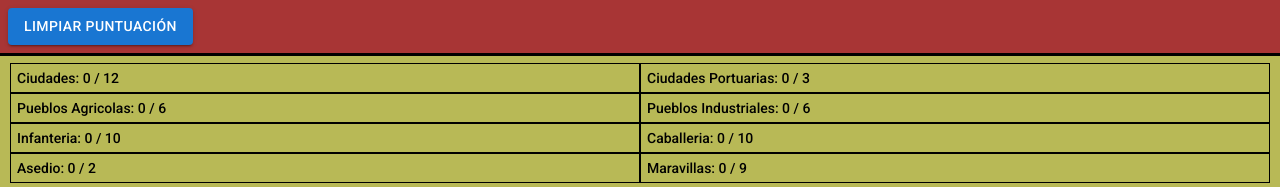
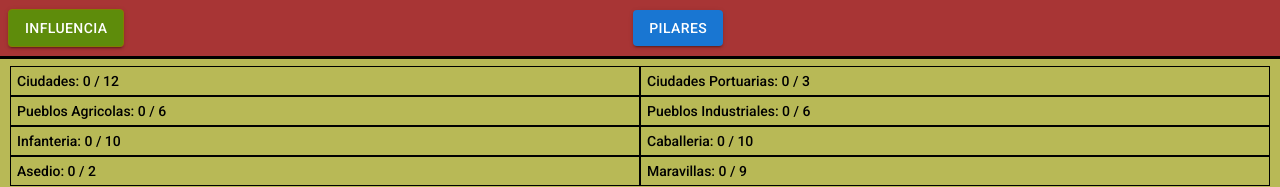
Before and after one commit to FedeGB/mosaic-webapp, a React (Vite) app: page /mosaic-webapp/influence in a window 1280 px wide. Shown: the top 187 px of the page. Built offline with nearby package versions, Linux system fonts and the light colour scheme; some icons are missing.

Commit message:
feat: fix routing and readding pillars route

```diff
--- a/package.json
+++ b/package.json
@@ -20,6 +20,7 @@
     "react": "^19.2.0",
     "react-dom": "^19.2.0",
     "react-router": "^7.13.1",
+    "react-router-dom": "^7.13.1",
     "sass": "^1.97.3",
     "zustand": "^5.0.11"
   },
--- a/src/App.tsx
+++ b/src/App.tsx
@@ -1,4 +1,4 @@
-import { Routes, Route } from 'react-router'
+import { Routes, Route, Navigate } from 'react-router'
 import Header from './components/Header/Header'
 import Influence from './containers/Influence/Influence'
 import CivilizationPillars from './containers/CivilizationPillars/CivilizationPillars'
@@ -12,7 +12,7 @@ function App() {
     <div className={styles.app}>
       <Header />
       <Routes>
-        <Route path="/" element={<Influence />} />
+        <Route path="/" element={<Navigate to="/influence" replace />} />
         <Route path="/influence" element={<Influence />} />
         <Route path="/civilization-pillars" element={<CivilizationPillars />} />
         <Route path="/victory-points" element={<VictoryPoints />} />
--- a/src/components/Header/Header.module.scss
+++ b/src/components/Header/Header.module.scss
@@ -10,4 +10,9 @@
     position: sticky;
     top: 0;
     z-index: 1000;
+
+    &-clear {
+        position: absolute;
+        right: 8px;
+    }
 }
--- a/src/components/Header/Header.tsx
+++ b/src/components/Header/Header.tsx
@@ -1,27 +1,37 @@
-// import { NavLink } from 'react-router'
-import { Button } from '@mui/material'
+import { NavLink } from 'react-router'
+import { useNavigate } from "react-router-dom";
+import { Button, IconButton } from '@mui/material'
+import DeleteIcon from '@mui/icons-material/Delete';
 import { useRegionsStore } from '../../store/regionsStore'
 
 import styles from  './Header.module.scss'
 
 const Header = () => {
-    // const isActiveStyle = (isActive: boolean) => {
-    //     return isActive ? {backgroundColor: '#061a53cc', border: '1px solid olive'} : {}
-    // }
-    const clearRegionsStore = useRegionsStore((state) => state.resetRegions);
+    const isActiveStyle = (isActive: boolean) => {
+        return isActive ? {backgroundColor: '#4da200cc', border: '1px solid olive'} : {}
+    }
+    const navigate = useNavigate();
+    const clearRegionsStore = useRegionsStore((state) => state.resetRegions)
+    const clearData = () => {
+        navigate(0);
+        clearRegionsStore();
+    };
 
     return (
         <header className={styles.header}>
-            {/* <NavLink to="/influence">
+            <NavLink to="/influence">
                 {({ isActive }) => (
                     <Button variant='contained' sx={{...isActiveStyle(isActive)}}>Influencia</Button>
                 )}
-            </NavLink> */}
-            {/* <NavLink to="/civilization-pillars">
+            </NavLink>
+            <NavLink to="/civilization-pillars">
                 {({ isActive }) => (
-                    <Button variant='contained' sx={isActiveStyle(isActive)}>Pilares de Civilización</Button>
-            </NavLink> */}
-            <Button color="primary" onClick={clearRegionsStore} variant='contained'>Limpiar Puntuación</Button>
+                    <Button variant='contained' sx={isActiveStyle(isActive)}>Pilares</Button>
+                )}
+            </NavLink>
+            <IconButton color='primary' aria-label='clear' onClick={clearData}>
+                <DeleteIcon />
+            </IconButton>
         </header>
     )
 }
```
Also changed, not shown: 1 other file (tests, documents, lock files or other folders).
